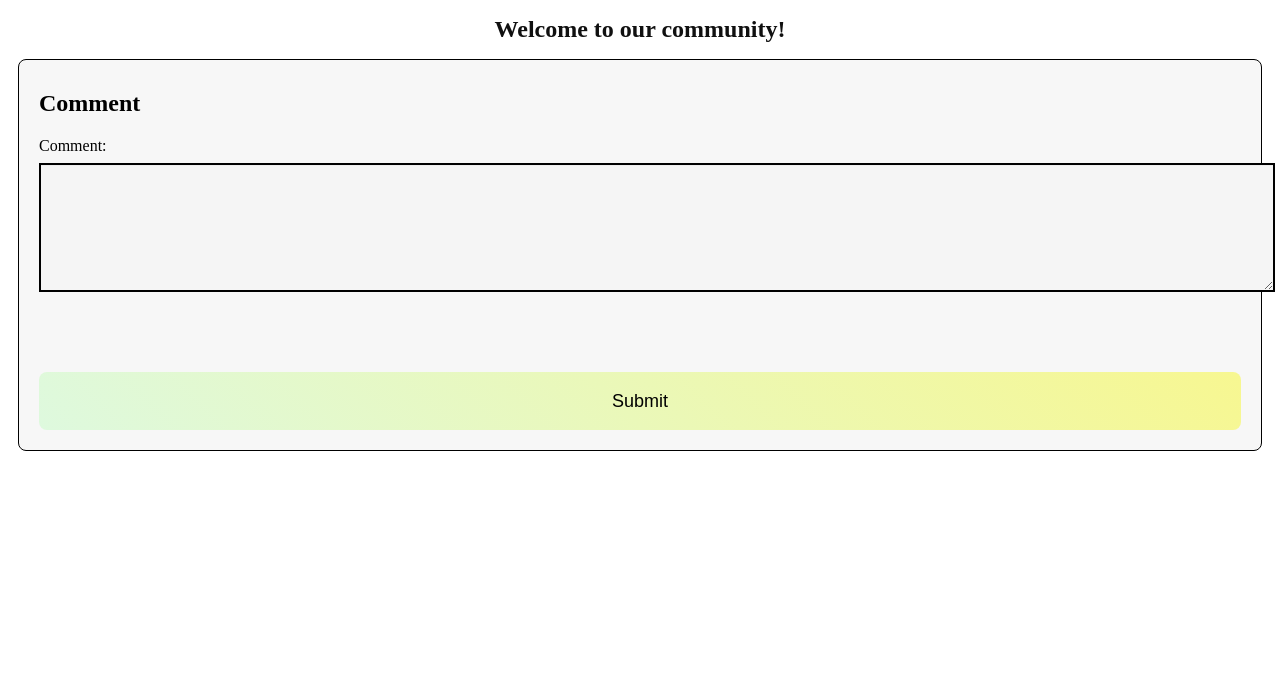
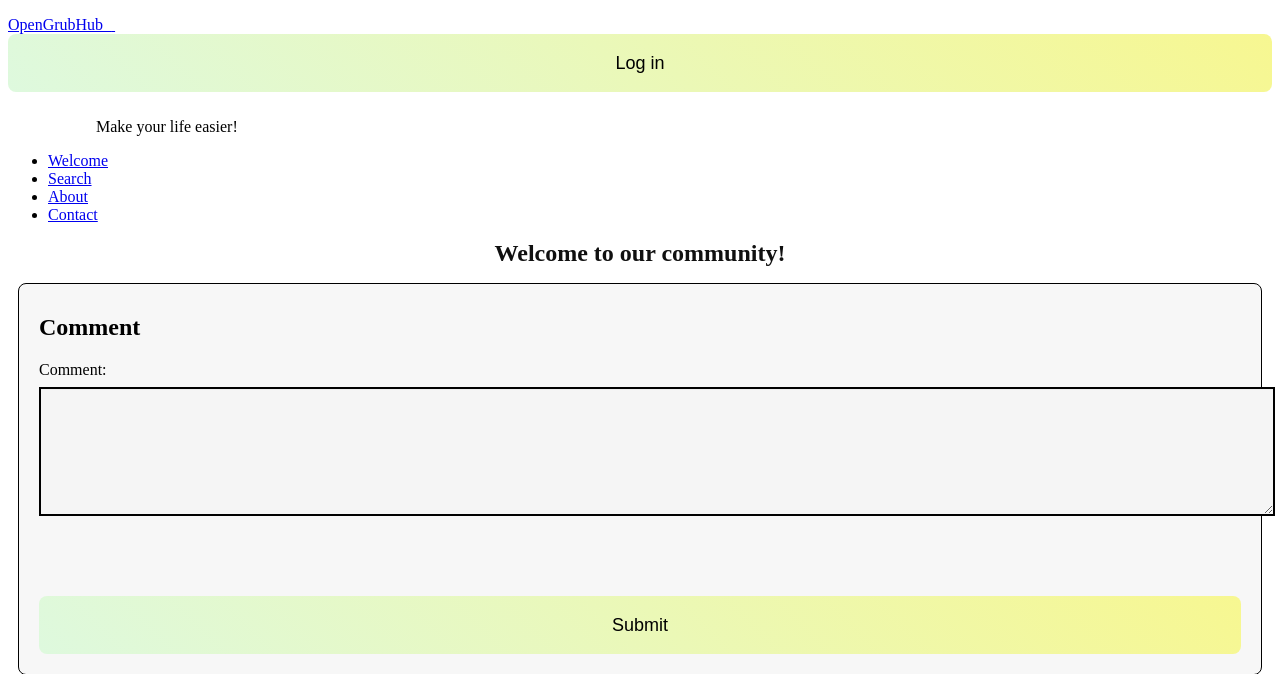
Before and after one commit to ATgump/OpenGrubHub_Web, a Django app: page /community/ in a window 1280 px wide. Shown: the top 674 px of the page. Run offline with Django 4.2, Linux system fonts and the light colour scheme; parts of the project's set-up code (start-up, migrations or seed data) failed here and were passed over.

Commit message:
Update community_home.html

```diff
--- a/Community/templates/Community/community_home.html
+++ b/Community/templates/Community/community_home.html
@@ -8,10 +8,63 @@
        initial-scale-1, shrink-to-fit=no">
   <title>This appears in the browser tab</title>
   <link rel="stylesheet" href="{% static 'Community/community_home_style.css' %}">
+
+
+<div id = "title"><p class="auto-style5"><a href="mainPage.html"><span class="auto-style6">OpenGrubHub&nbsp; </span>&nbsp;</a>&nbsp;&nbsp;&nbsp;&nbsp;&nbsp;&nbsp;&nbsp;&nbsp;&nbsp;&nbsp;&nbsp;&nbsp;&nbsp;&nbsp;&nbsp;&nbsp;&nbsp;&nbsp;&nbsp;&nbsp;&nbsp;&nbsp;&nbsp;&nbsp;&nbsp;&nbsp;&nbsp;&nbsp;&nbsp;&nbsp;&nbsp;&nbsp;&nbsp;&nbsp;&nbsp;&nbsp;&nbsp;&nbsp;&nbsp;&nbsp;&nbsp;&nbsp;&nbsp;&nbsp;&nbsp;&nbsp;&nbsp;&nbsp;&nbsp;&nbsp;&nbsp;&nbsp;&nbsp;&nbsp;&nbsp;&nbsp;&nbsp;&nbsp;&nbsp;&nbsp;&nbsp;&nbsp;&nbsp;&nbsp;&nbsp;&nbsp;&nbsp;&nbsp;&nbsp;&nbsp;&nbsp;&nbsp;&nbsp;&nbsp;&nbsp;&nbsp;&nbsp;&nbsp;&nbsp;&nbsp;&nbsp; &nbsp;&nbsp;&nbsp;&nbsp;&nbsp;&nbsp;&nbsp;&nbsp;&nbsp;&nbsp;&nbsp;&nbsp;&nbsp;
+<button class="auto-style7" name="Abutton1">Log in</button></p>
+<p class="auto-style3">&nbsp;&nbsp;&nbsp;&nbsp;&nbsp;&nbsp;&nbsp;&nbsp;&nbsp;&nbsp;&nbsp;&nbsp;&nbsp;&nbsp;&nbsp;&nbsp;&nbsp;&nbsp;&nbsp;&nbsp;&nbsp;
+Make your life easier! </p>
+</div>
+
+<div id="about">
+</div>
+
+<div id= "guide">
+	<ul>
+		<li><a href="mainPage.html">Welcome</a></li>
+		<li><a href="search.html">Search</a></li>
+		<li><a href="aboutUS.html">About</a></li>
+		<li><a href="contact.html">Contact</a></li>
+
+	</ul>
+</div>
+<style type="text/css">
+.auto-style1 {
+	text-align: center;
+	font-size: xx-large;
+	font-family: "Franklin Gothic Medium", "Arial Narrow", Arial, sans-serif;
+}
+.auto-style2 {
+	text-align: center;
+}
+</style>
+<script type="text/javascript">
+<!--
+function FP_swapImg() {//v1.0
+ var doc=document,args=arguments,elm,n; doc.$imgSwaps=new Array(); for(n=2; n<args.length;
+ n+=2) { elm=FP_getObjectByID(args[n]); if(elm) { doc.$imgSwaps[doc.$imgSwaps.length]=elm;
+ elm.$src=elm.src; elm.src=args[n+1]; } }
+}
+
+function FP_preloadImgs() {//v1.0
+ var d=document,a=arguments; if(!d.FP_imgs) d.FP_imgs=new Array();
+ for(var i=0; i<a.length; i++) { d.FP_imgs[i]=new Image; d.FP_imgs[i].src=a[i]; }
+}
+
+function FP_getObjectByID(id,o) {//v1.0
+ var c,el,els,f,m,n; if(!o)o=document; if(o.getElementById) el=o.getElementById(id);
+ else if(o.layers) c=o.layers; else if(o.all) el=o.all[id]; if(el) return el;
+ if(o.id==id || o.name==id) return o; if(o.childNodes) c=o.childNodes; if(c)
+ for(n=0; n<c.length; n++) { el=FP_getObjectByID(id,c[n]); if(el) return el; }
+ f=o.forms; if(f) for(n=0; n<f.length; n++) { els=f[n].elements;
+ for(m=0; m<els.length; m++){ el=FP_getObjectByID(id,els[n]); if(el) return el; } }
+ return null;
+}
+// -->
+</script>
 </head>
 
-<body>
-
+<body onload="FP_preloadImgs(/*url*/'buttonD.jpg',/*url*/'buttonE.jpg')">
 <h1>Welcome to our community!</h1>
 
 </body>
```
